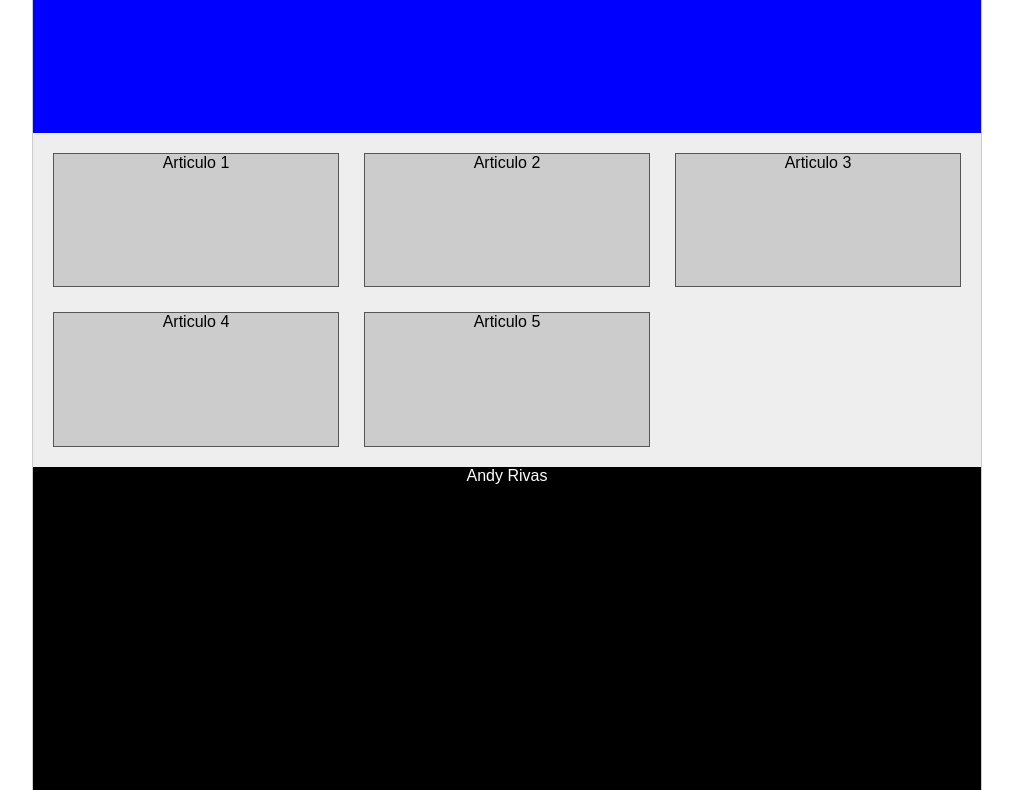
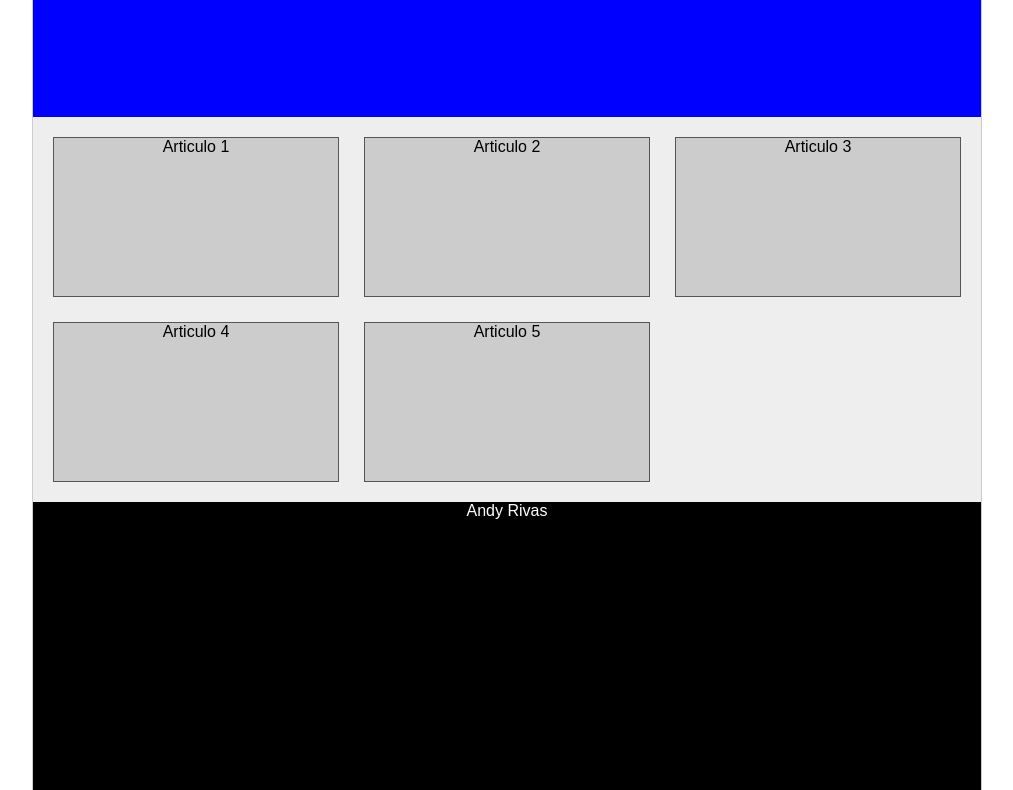
Before and after one commit to HunterWVI/prueba_git, a plain HTML site: page index.html in a window 1280 px wide. Shown: the part 209-999 px from the top of the page, without its empty margins (133-1146 px from the left). Drawn offline with Linux system fonts and the light colour scheme.

Commit message:
Nueva modificacion2

```diff
--- a/styles.css
+++ b/styles.css
@@ -11,7 +11,7 @@ body {
 #website {
     display: grid;
     grid-template-columns: repeat(5, 1fr);
-    grid-template-rows: repeat(3, 1fr);
+    grid-template-rows: 100px, 300px, 50px;
 
     width: 75%;
     height: 1000px;
```
